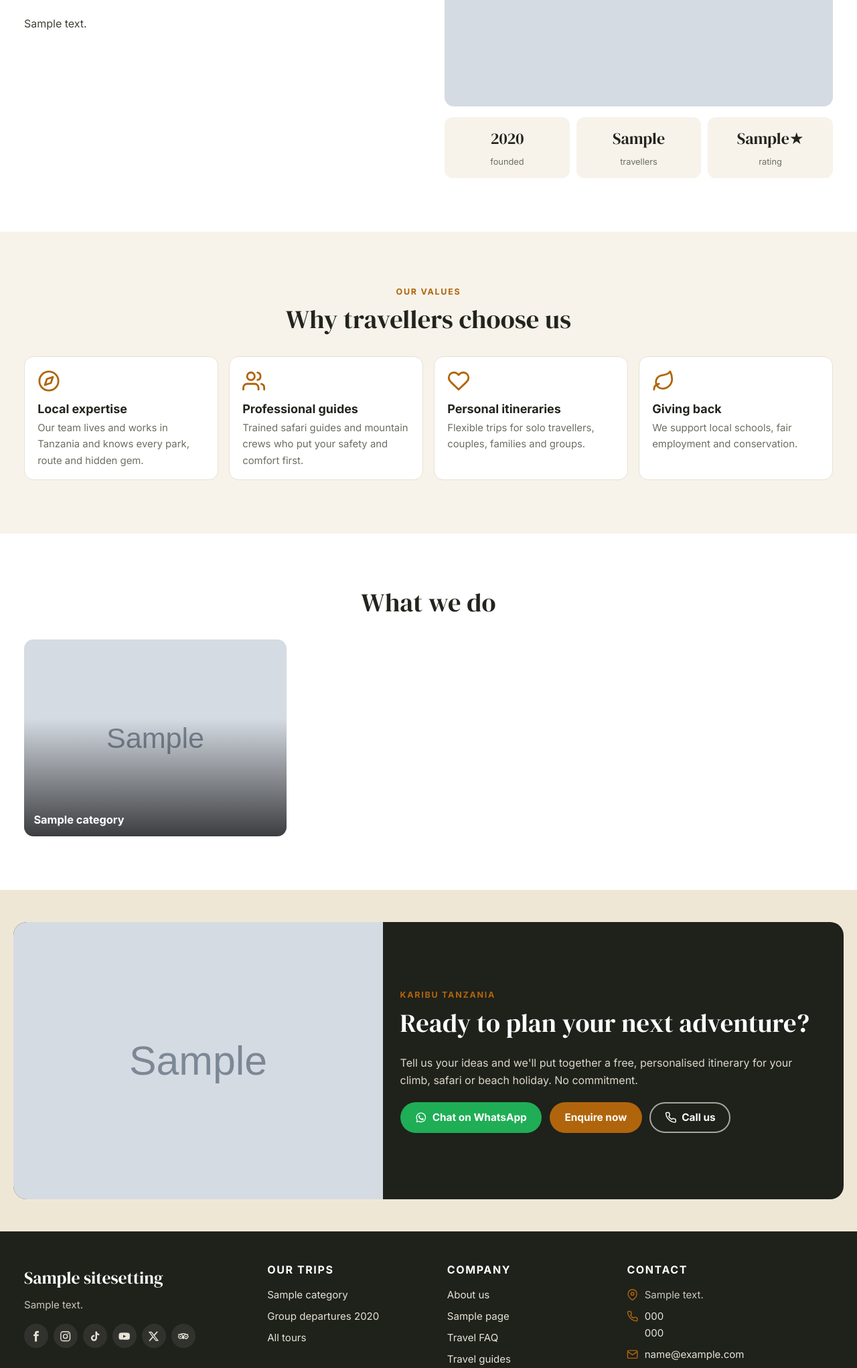
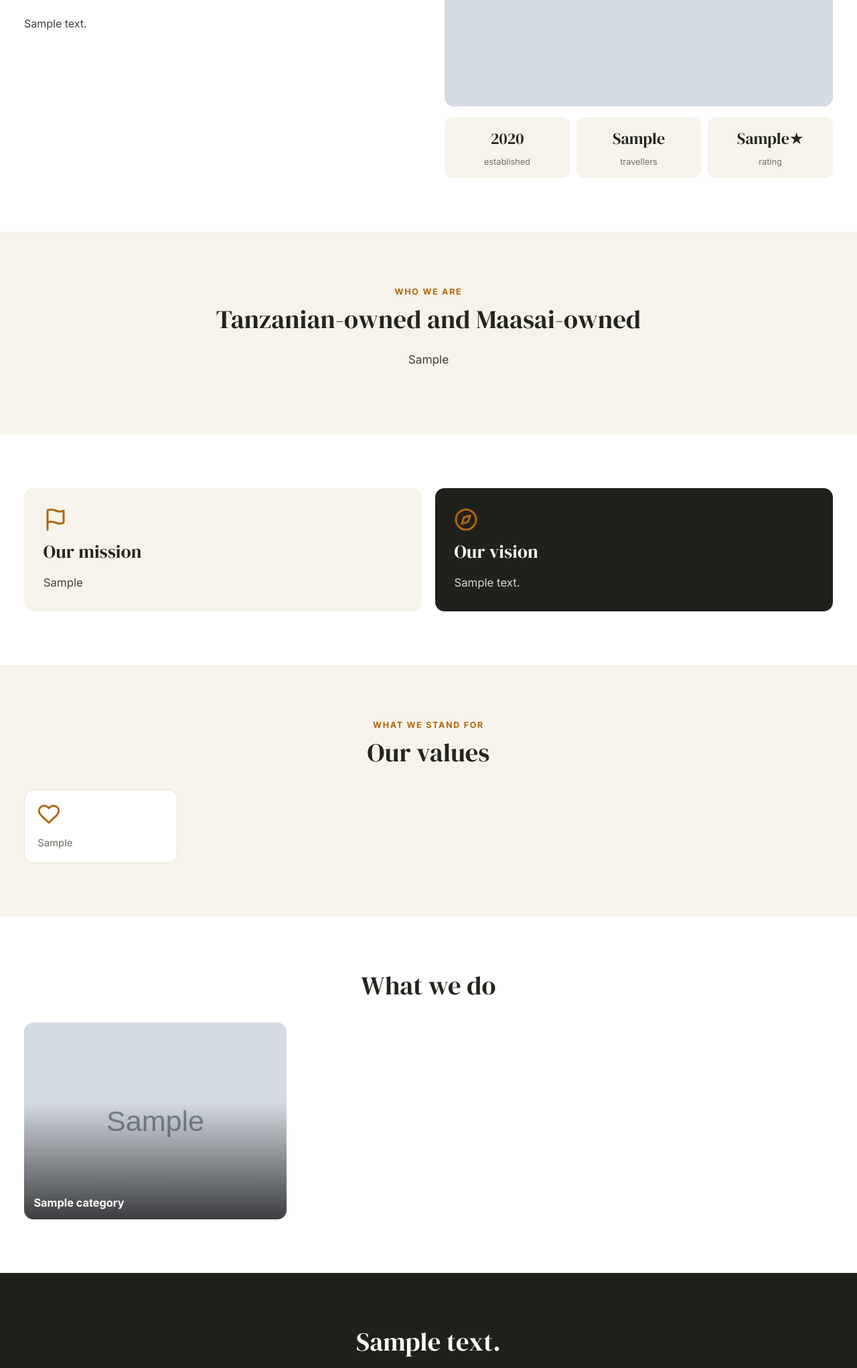
Before and after one commit to Barackwilliam/Nomad-tour, a Django app: page /about-us/ in a window 1280 px wide. Shown: the part 880-2923 px from the top of the page at 67% size. Run offline with Django 5.2, Linux system fonts and the light colour scheme; tables that the repository leaves empty hold one stand-in row (values such as "Sample post"); grey boxes marked "Sample" are stand-in pictures; some libraries are stand-ins or nearby versions.

Commit message:
About page: client's story, who we are, mission, vision and values
New editable About fields in Site settings (who we are, mission, vision,
values, closing message and slogan), filled with the client's text.

Co-Authored-By: Claude Opus 5.5 <noreply@anthropic.com>
Claude-Session: https://claude.ai/code/session_01GFUFTJCZUAnwReNhKsfJJF

```diff
--- a/tours/management/commands/seed_site.py
+++ b/tours/management/commands/seed_site.py
@@ -60,7 +60,7 @@ class Command(BaseCommand):
     def load_settings(self, d):
         s = SiteSettings.get()
         changed = False
-        for field in ("about_text", "intro_text"):
+        for field in ("about_text", "intro_text", "who_we_are", "mission", "vision", "values", "about_closing_text"):
             if not getattr(s, field) or self.update:
                 setattr(s, field, d[field])
                 changed = True
--- a/tours/models.py
+++ b/tours/models.py
@@ -82,6 +82,17 @@ class SiteSettings(OptimisedImagesMixin, models.Model):
     about_title = models.CharField(max_length=150, default="Discover Tanzania with Nomad Explorer Tours")
     about_text = models.TextField(blank=True, help_text="Main About Us text. Separate paragraphs with an empty line.")
     about_image = models.ImageField(upload_to=upload_to("brand"), blank=True)
+    who_we_are = models.TextField("Who we are", blank=True, help_text="Separate paragraphs with an empty line.")
+    mission = models.TextField("Our mission", blank=True)
+    vision = models.TextField("Our vision", blank=True)
+    values = models.TextField(
+        "Our values",
+        blank=True,
+        help_text="One value per line, written as 'Name: description', e.g. 'Authenticity: Sharing the real Tanzania...'",
+    )
+    about_closing_title = models.CharField(max_length=150, blank=True, default="Experience Tanzania with a Local Company")
+    about_closing_text = models.TextField(blank=True)
+    slogan = models.CharField(max_length=120, blank=True, default="Travel Local. Explore More. Experience Tanzania.")
     cta_image = models.ImageField("Footer call-to-action image", upload_to=upload_to("brand"), blank=True)
     founded_year = models.PositiveIntegerField(default=2019)
     stat_travellers = models.CharField("Happy travellers", max_length=20, default="5,000+")
@@ -154,6 +165,23 @@ class SiteSettings(OptimisedImagesMixin, models.Model):
     @property
     def intro_paragraphs(self):
         return paragraphs(self.intro_text)
+
+    @property
+    def who_we_are_paragraphs(self):
+        return paragraphs(self.who_we_are)
+
+    @property
+    def closing_paragraphs(self):
+        return paragraphs(self.about_closing_text)
+
+    @property
+    def values_list(self):
+        """[(name, description)] from lines like 'Authenticity: Sharing the real Tanzania'."""
+        out = []
+        for line in lines(self.values):
+            name, sep, text = line.partition(":")
+            out.append((name.strip(), text.strip()) if sep else ("", line))
+        return out
 
     @property
     def social_links(self):
--- a/tours/static/tours/css/site.css
+++ b/tours/static/tours/css/site.css
@@ -581,3 +581,21 @@ fieldset { border: 0; padding: 0; margin: 0; }
 @media (prefers-reduced-motion: reduce) {
   *, *::before, *::after { transition: none !important; animation: none !important; scroll-behavior: auto !important; }
 }
+
+/* About: mission / vision / values / closing */
+.mv { display: grid; gap: 1.2rem; }
+.mv__card { background: var(--sand); border-radius: var(--radius); padding: 1.8rem; }
+.mv__card .i { width: 36px; height: 36px; color: var(--accent); margin-bottom: .6rem; }
+.mv__card h2 { font-size: 1.7rem; }
+.mv__card p { margin: 0; font-size: 1.05rem; }
+.mv__card--dark { background: var(--dark); color: #dcd8cb; }
+.mv__card--dark h2 { color: #fff; }
+.closing .lead { color: #dcd8cb; }
+.closing__slogan { font-family: var(--serif); font-size: 1.5rem; color: #f6cf8a; margin: 1.2rem 0 0; }
+@media (min-width: 760px) {
+  .mv { grid-template-columns: 1fr 1fr; }
+}
+@media (min-width: 1000px) {
+  .features--values { grid-template-columns: repeat(5, 1fr); }
+}
+.closing { border-bottom: 1px solid rgba(255,255,255,.1); }
--- a/tours/templates/tours/about.html
+++ b/tours/templates/tours/about.html
@@ -2,7 +2,7 @@
 {% load tour_tags %}
 
 {% block title %}About Us – Maasai-Owned Tour Operator in Moshi | {{ site.company_name }}{% endblock %}
-{% block description %}{{ site.company_name }} is a locally owned, Maasai-owned tour company in Moshi and Arusha, running private safaris and Kilimanjaro climbs since {{ site.founded_year }}.{% endblock %}
+{% block description %}{{ site.company_name }} is a locally owned, Maasai-owned tour company in Moshi and Arusha, creating tailor-made safaris and Kilimanjaro climbs since {{ site.founded_year }}.{% endblock %}
 
 {% block content %}
 {% include "tours/partials/page_hero.html" with hero_title="About us" hero_text=site.tagline hero_image=site.about_image %}
@@ -17,7 +17,7 @@
     <div class="about__media">
       <img src="{% img site.about_image %}" alt="Our team with one of our safari vehicles" loading="lazy" width="640" height="480">
       <ul class="about__stats">
-        <li><strong>{{ site.founded_year }}</strong><span>founded</span></li>
+        <li><strong>{{ site.founded_year }}</strong><span>established</span></li>
         <li><strong>{{ site.stat_travellers }}</strong><span>travellers</span></li>
         <li><strong>{{ site.stat_rating }}★</strong><span>rating</span></li>
       </ul>
@@ -25,17 +25,53 @@
   </div>
 </section>
 
+{% if site.who_we_are_paragraphs %}
+<section class="section section--sand">
+  <div class="container narrow center">
+    <p class="eyebrow">Who we are</p>
+    <h2>Tanzanian-owned and Maasai-owned</h2>
+    {% for p in site.who_we_are_paragraphs %}<p class="lead">{{ p }}</p>{% endfor %}
+  </div>
+</section>
+{% endif %}
+
+{% if site.mission or site.vision %}
+<section class="section">
+  <div class="container mv">
+    {% if site.mission %}
+    <div class="mv__card">
+      <svg class="i"><use href="#i-flag"/></svg>
+      <h2>Our mission</h2>
+      <p>{{ site.mission }}</p>
+    </div>
+    {% endif %}
+    {% if site.vision %}
+    <div class="mv__card mv__card--dark">
+      <svg class="i"><use href="#i-compass"/></svg>
+      <h2>Our vision</h2>
+      <p>{{ site.vision }}</p>
+    </div>
+    {% endif %}
+  </div>
+</section>
+{% endif %}
+
+{% if site.values_list %}
 <section class="section section--sand">
   <div class="container">
-    <div class="section__head section__head--center"><p class="eyebrow">Our values</p><h2>Why travellers choose us</h2></div>
-    <ul class="features features--4">
-      <li><svg class="i"><use href="#i-compass"/></svg><h3>Local expertise</h3><p>Our team lives and works in Tanzania and knows every park, route and hidden gem.</p></li>
-      <li><svg class="i"><use href="#i-users"/></svg><h3>Professional guides</h3><p>Trained safari guides and mountain crews who put your safety and comfort first.</p></li>
-      <li><svg class="i"><use href="#i-heart"/></svg><h3>Personal itineraries</h3><p>Flexible trips for solo travellers, couples, families and groups.</p></li>
-      <li><svg class="i"><use href="#i-leaf"/></svg><h3>Giving back</h3><p>We support local schools, fair employment and conservation.</p></li>
+    <div class="section__head section__head--center"><p class="eyebrow">What we stand for</p><h2>Our values</h2></div>
+    <ul class="features features--values">
+      {% for name, text in site.values_list %}
+      <li>
+        <svg class="i"><use href="#{% cycle 'i-heart' 'i-check' 'i-shield' 'i-leaf' 'i-users' %}"/></svg>
+        {% if name %}<h3>{{ name }}</h3>{% endif %}
+        <p>{{ text }}</p>
+      </li>
+      {% endfor %}
     </ul>
   </div>
 </section>
+{% endif %}
 
 <section class="section">
   <div class="container">
@@ -47,4 +83,20 @@
     </div>
   </div>
 </section>
+
+{% if site.about_closing_title %}
+<section class="section section--dark closing">
+  <div class="container narrow center">
+    <h2>{{ site.about_closing_title }}</h2>
+    {% for p in site.closing_paragraphs %}<p class="lead">{{ p }}</p>{% endfor %}
+    {% if site.slogan %}<p class="closing__slogan">{{ site.slogan }}</p>{% endif %}
+    <div class="btn-row btn-row--center">
+      <a href="{% url 'plan_trip' %}" class="btn btn--accent btn--lg">Start planning</a>
+      <a href="{{ site.whatsapp_url }}" class="btn btn--wa btn--lg" target="_blank" rel="noopener"><svg class="i"><use href="#i-whatsapp"/></svg>WhatsApp us</a>
+    </div>
+  </div>
+</section>
+{% endif %}
 {% endblock %}
+
+{% block footer_cta %}{% endblock %}
--- a/tours/tests.py
+++ b/tours/tests.py
@@ -71,6 +71,12 @@ class SiteTests(TestCase):
                 res = self.client.get(tour.get_absolute_url())
                 self.assertEqual(res.status_code, 200)
                 self.assertContains(res, "application/ld+json")
+
+    def test_about_page_sections(self):
+        res = self.client.get("/about-us/")
+        for text in ("Who we are", "Our mission", "Our vision", "Our values", "Authenticity", "Personalized Service",
+                     "Travel Local. Explore More. Experience Tanzania."):
+            self.assertContains(res, text)
 
     def test_404(self):
         self.assertEqual(self.client.get("/no-such-page/").status_code, 404)
```
Also changed, not shown: tours/admin.py (+7 -1 lines), tours/migrations/0002_about_sections.py (added), tours/seed/data.json.
